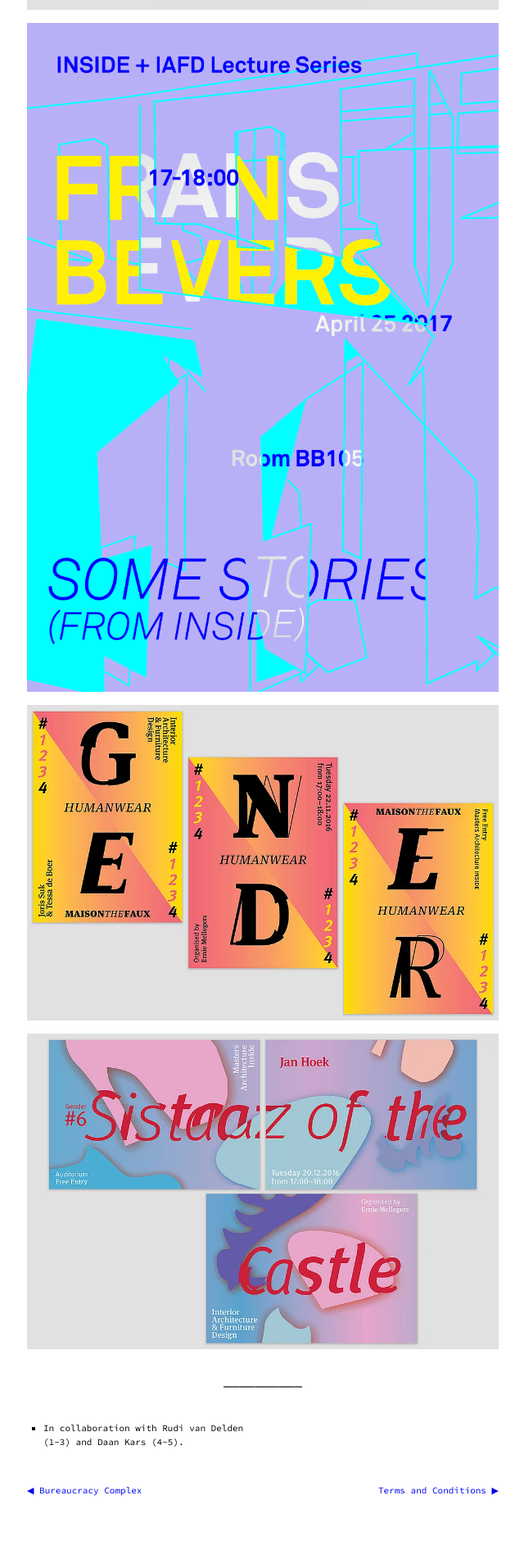
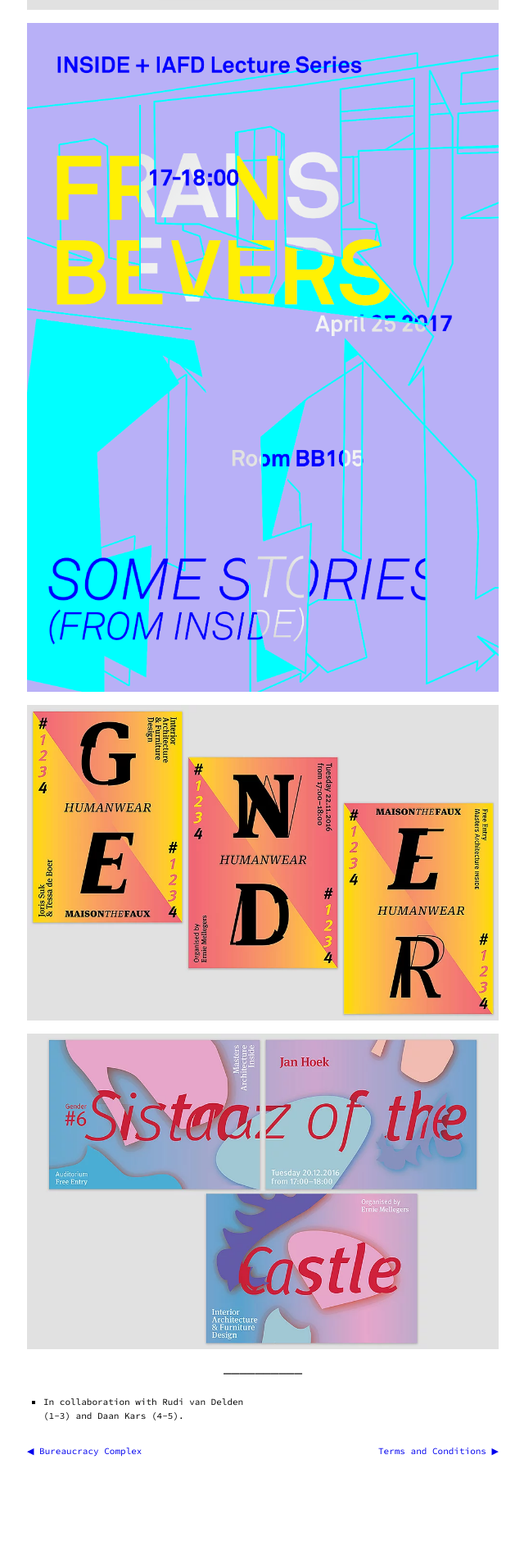
Before and after one commit to iurrrui/iurrrui.github.io, a Jekyll site: the page built from _posts/2017-01-01-lecture-series-posters.md, in a window 1280 px wide. Shown: the part 1056-2947 px from the top of the page at 82% size, without its empty margins (319-959 px from the left). Built offline with Jekyll 4.4.1, drawn with Linux system fonts in a browser that asks for light colours; after the commit the page ends 2899 px from its top, so only the background shows below that.

Commit message:
Edited CSS post margins

```diff
--- a/_sass/no-style-please.scss
+++ b/_sass/no-style-please.scss
@@ -36,7 +36,7 @@ body[a="dark"] { @include dark-appearance; }
 }
 
 .next, .prev {
-  margin-top: 2rem;
+  margin-top: 1rem;
 }
 
 .navigation {
@@ -84,7 +84,7 @@ h1, h2, h3, h4, h5, h6 {
 
 h2, h3, h4, h5, h6 { margin-top: 3rem; }
 
-hr { margin: 2rem 0; }
+hr { margin: 1rem 0; }
 
 p { margin: 1rem 0; }
 
@@ -182,6 +182,7 @@ img {
 }
 
 iframe {
+  // margin: 0 auto;
   // padding-top: 2rem;
   // padding-bottom: 2rem;
 }
```
Also changed, not shown: 2 other files.
